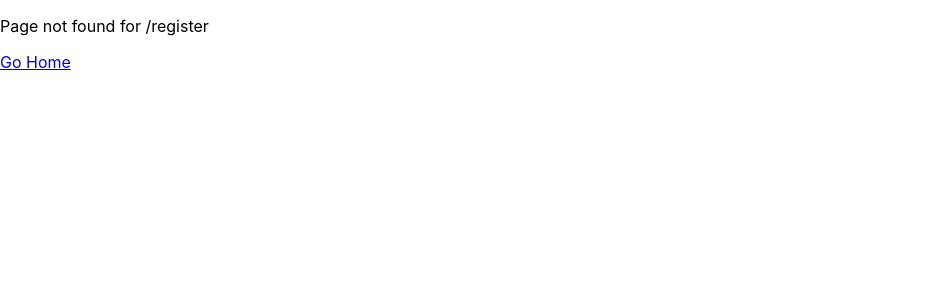
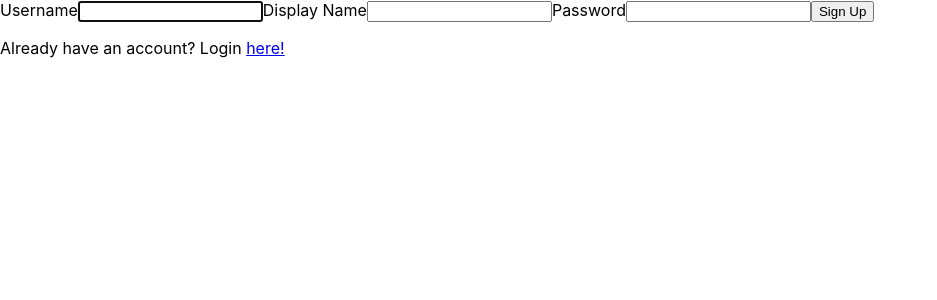
Before and after one commit to kenzie-se-q2/kwitter-zaska-afk, a React (Create React App) app: page /register in a window 1280 px wide. Before the commit this address had no page. Shown: the top 300 px of the page, without its empty margins (0-937 px from the left). Built offline with nearby package versions, Linux system fonts and the light colour scheme.

Commit message:
Added register component to page

```diff
--- a/src/App.js
+++ b/src/App.js
@@ -1,17 +1,18 @@
-import { Switch, Route } from "react-router-dom";
-
-import Home from "./views/Home";
-import NotFound from "./views/NotFound";
+import { Switch, Route } from "react-router-dom"
+import Home from "./views/Home"
+import Register from "./components/Register"
+import NotFound from "./views/NotFound"
 
 function App() {
   return (
     <div className="App">
       <Switch>
         <Route exact path="/" component={Home} />
+        <Route path="/register" component={Register} />
         <Route component={NotFound} />
       </Switch>
     </div>
-  );
+  )
 }
 
-export default App;
+export default App
--- a/src/components/Login.js
+++ b/src/components/Login.js
@@ -1,28 +1,29 @@
-import React, { useState } from "react";
-import { loginRequest } from "../fetchRequests";
+import React, { useState } from "react"
+import { Link } from "react-router-dom"
+import { loginRequest } from "../fetchRequests"
 
-import { LOGIN, useStore } from "../store/store";
+import { ACTIONS, useStore } from "../store/store"
 
-function Login(props){
-  const dispatch = useStore((state) => state.dispatch);
+function Login(props) {
+  const dispatch = useStore((state) => state.dispatch)
 
   const [formData, setFormData] = useState({
     username: "",
     password: "",
-  });
+  })
 
   const handleLogin = (e) => {
-    e.preventDefault();
+    e.preventDefault()
     loginRequest(formData.username, formData.password).then((userData) =>
-      dispatch({ type: LOGIN, payload: userData })
-    );
-  };
+      dispatch({ type: ACTIONS.LOGIN, payload: userData })
+    )
+  }
 
   const handleChange = (e) => {
-    const inputName = e.target.name;
-    const inputValue = e.target.value;
-    setFormData((state) => ({ ...state, [inputName]: inputValue }));
-  };
+    const inputName = e.target.name
+    const inputValue = e.target.value
+    setFormData((state) => ({ ...state, [inputName]: inputValue }))
+  }
 
   return (
     <>
@@ -45,9 +46,13 @@ function Login(props){
           onChange={handleChange}
         />
         <button type="submit">Login</button>
+
+        <p>
+          Don't hava an account? Sign up <Link to="/register">here!</Link>
+        </p>
       </form>
     </>
-  );
-};
+  )
+}
 
-export default Login;
+export default Login
--- a/src/components/Menu.js
+++ b/src/components/Menu.js
@@ -1,16 +1,15 @@
-import React from "react";
-import { Link } from "react-router-dom";
-import { useStore } from "../store/store";
-import { logoutRequest } from "../fetchRequests";
+import React from "react"
+import { Link } from "react-router-dom"
+import { ACTIONS, useStore } from "../store/store"
+import { logoutRequest } from "../fetchRequests"
 
 function Menu(props) {
-  const user = useStore((state) => state.user);
-  const dispatch = useStore((state) => state.dispatch);
+  const user = useStore((state) => state.user)
+  const dispatch = useStore((state) => state.dispatch)
 
   const logout = (e) => {
-    logoutRequest(user.token).then(()=>dispatch({type:"LOGOUT"}));
-
-  };
+    logoutRequest(user.token).then(() => dispatch({ type: ACTIONS.LOGOUT }))
+  }
 
   return (
     <div id="menu">
@@ -20,7 +19,7 @@ function Menu(props) {
         {user.token && <button onClick={logout}>Logout</button>}
       </div>
     </div>
-  );
-};
+  )
+}
 
-export default Menu;
+export default Menu
--- /dev/null
+++ b/src/components/Register.js
@@ -0,0 +1,74 @@
+import React, { useState } from "react"
+import { Link, Redirect } from "react-router-dom"
+import { createUserRequest } from "../fetchRequests"
+
+import { ACTIONS, useStore } from "../store/store"
+
+const Register = (props) => {
+  const dispatch = useStore((state) => state.dispatch)
+
+  const [isRedirecting, setIsRedirecting] = useState(false)
+
+  const [formData, setFormData] = useState({
+    username: "",
+    displayName: "",
+    password: "",
+  })
+
+  const handleLogin = (e) => {
+    e.preventDefault()
+    createUserRequest(
+      formData.username,
+      formData.password,
+      formData.displayName
+    )
+      .then((res) => console.log(res))
+      .then((userData) => dispatch({ type: ACTIONS.LOGIN, payload: userData }))
+      .then(setIsRedirecting((isRedirecting) => !isRedirecting))
+  }
+
+  const handleChange = (e) => {
+    const inputName = e.target.name
+    const inputValue = e.target.value
+    setFormData((state) => ({ ...state, [inputName]: inputValue }))
+  }
+
+  return (
+    <>
+      <form id="signup-form" onSubmit={handleLogin}>
+        <label htmlFor="username">Username</label>
+        <input
+          type="text"
+          name="username"
+          value={formData.username}
+          autoFocus
+          required
+          onChange={handleChange}
+        />
+        <label htmlFor="displayName">Display Name</label>
+        <input
+          type="text"
+          name="displayName"
+          value={formData.displayName}
+          required
+          onChange={handleChange}
+        ></input>
+        <label htmlFor="password">Password</label>
+        <input
+          type="password"
+          name="password"
+          value={formData.password}
+          required
+          onChange={handleChange}
+        />
+        <button type="submit">Sign Up</button>
+      </form>
+      <p>
+        Already have an account? Login <Link to="/">here!</Link>
+        {isRedirecting && <Redirect to="/" />}
+      </p>
+    </>
+  )
+}
+
+export default Register
--- a/src/fetchRequests.js
+++ b/src/fetchRequests.js
@@ -20,7 +20,7 @@ export const logoutRequest = (token) => {
 export const createUserRequest = (username, password, displayName) => {
   return fetch(baseURL + "users", {
     method: "POST",
-    header: { "Content-Type": "application/json" },
+    header: { Accept: "application/json", "Content-Type": "application/json" },
     body: JSON.stringify({
       username,
       displayName,
--- a/src/store/store.js
+++ b/src/store/store.js
@@ -1,24 +1,29 @@
-import create from "zustand";
-import { devtools, redux } from "zustand/middleware";
+import create from "zustand"
+import { devtools, redux } from "zustand/middleware"
 
 // define the store's initial state
-const initialState = { user: {token: ""}, messages: [] };
+const initialState = {
+  user: { token: "" },
+  messages: [],
+}
 
 // set action types
-export const LOGIN = "LOGIN";
-export const LOGOUT = "LOGOUT";
+export const ACTIONS = {
+  LOGOUT: "LOGOUT",
+  LOGIN: "LOGIN",
+}
 
 // define reducer function
 const reducer = (state, action) => {
   switch (action.type) {
-    case LOGIN:
-      return { user: action.payload };
-    case LOGOUT:
-      return { user: {} };
+    case ACTIONS.LOGIN:
+      return { user: action.payload }
+    case ACTIONS.LOGOUT:
+      return { user: {} }
     default:
-      return state;
+      return state
   }
-};
+}
 
 // create useStore hook
 export const useStore = create(devtools(redux(reducer, initialState)))
```
Also changed, not shown: src/views/Home.js (+9 -7 lines), 1 other file (tests, documents, lock files or other folders).
